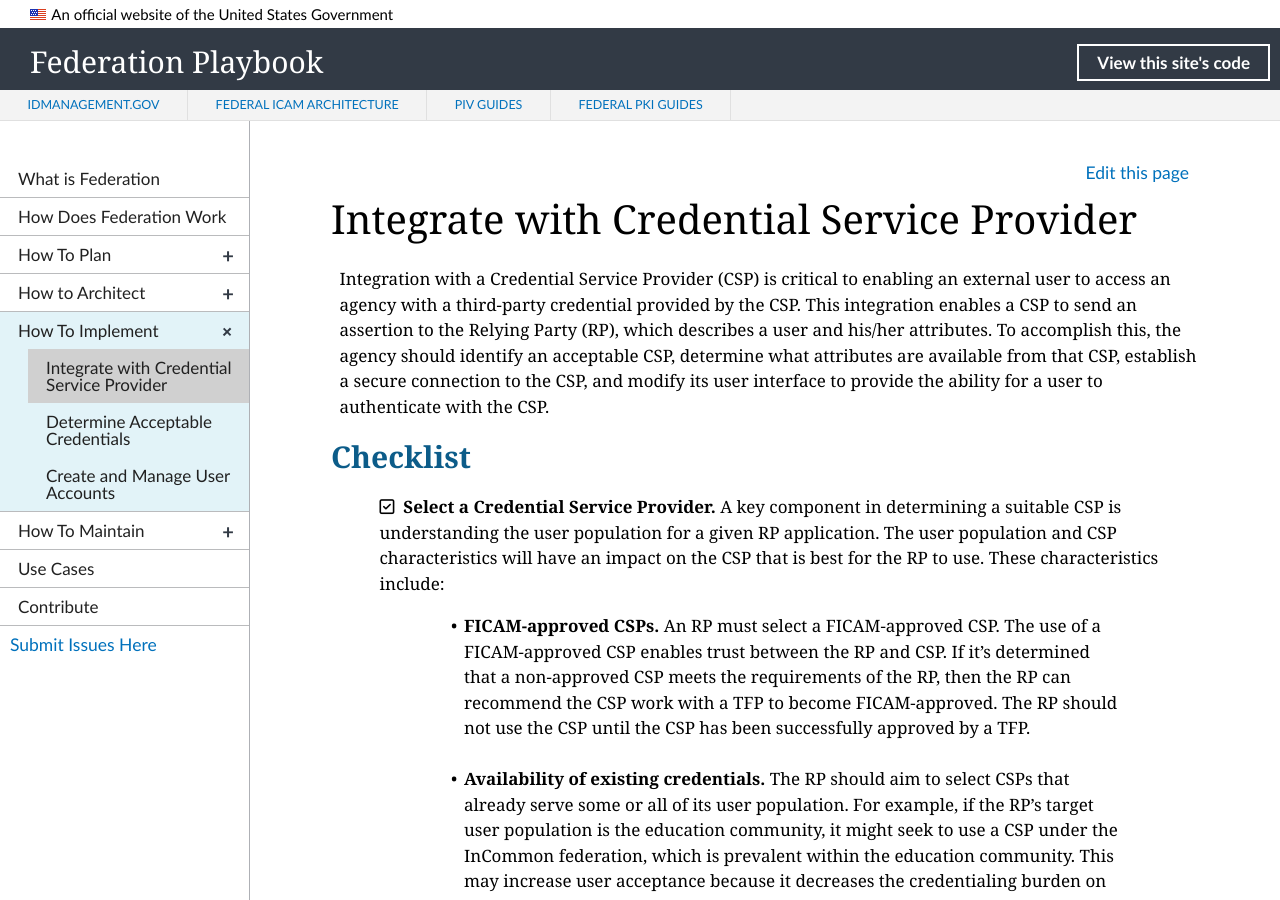
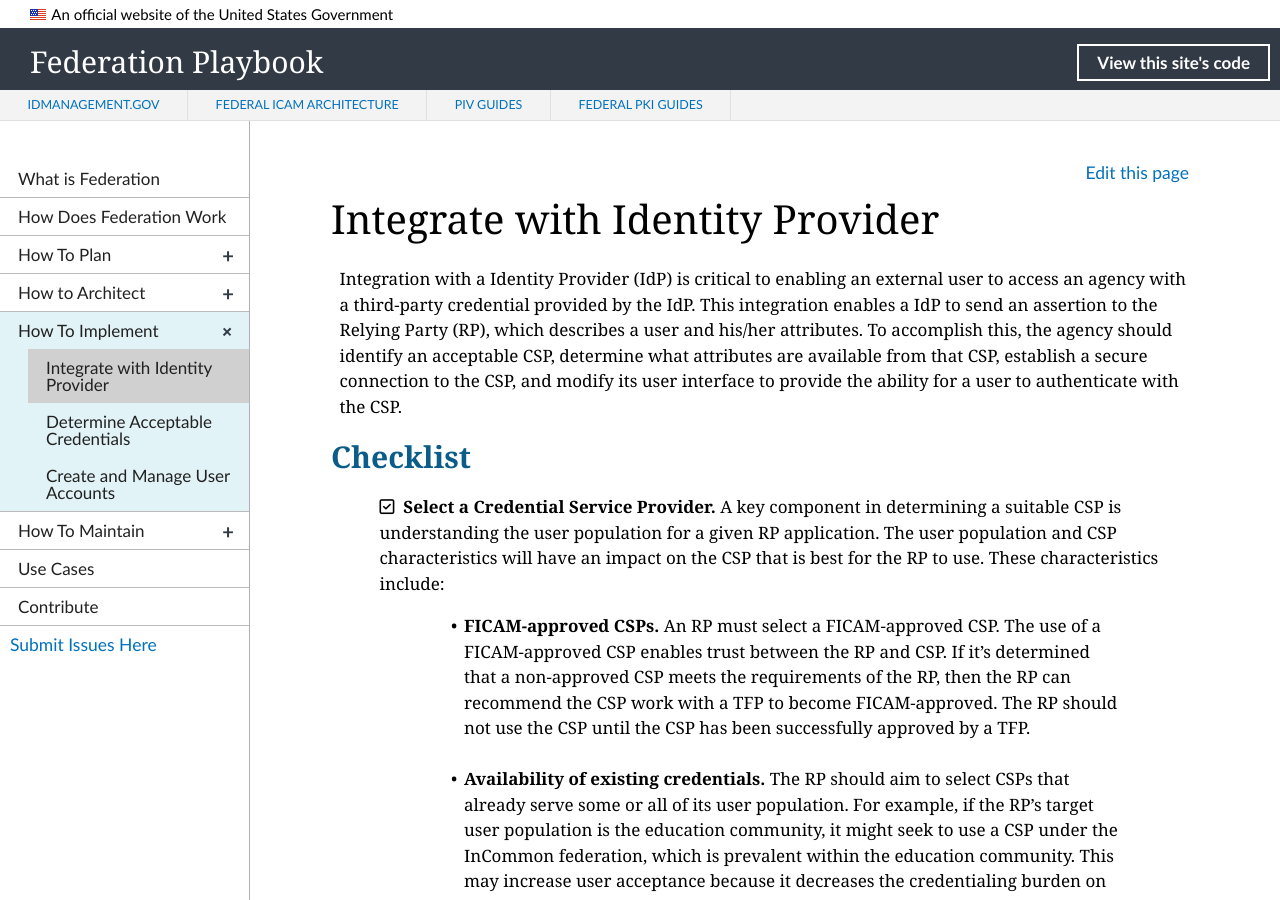
Before and after one commit to GSA/ficam-federation, a Jekyll site: the page built from _implement/1_step-9.md, in a window 1280 px wide and 900 px high. Built offline with Jekyll 4.4.1, drawn with Linux system fonts in a browser that asks for light colours; nearby versions of some CDN libraries; library files that are not in the unit come from our copies.

Commit message:
Changed CSP to IdP

```diff
--- a/_implement/1_step-9.md
+++ b/_implement/1_step-9.md
@@ -1,10 +1,10 @@
 ---
 layout: default
-title: Integrate with Credential Service Provider
+title: Integrate with Identity Provider
 permalink: implement/1_step-9/
 ---
 
-Integration with a Credential Service Provider (CSP) is critical to enabling an external user to access an agency with a third-party credential provided by the CSP. This integration enables a CSP to send an assertion to the Relying Party (RP), which describes a user and his/her attributes. To accomplish this, the agency should identify an acceptable CSP, determine what attributes are available from that CSP, establish a secure connection to the CSP, and modify its user interface to provide the ability for a user to authenticate with the CSP.
+Integration with a Identity Provider (IdP) is critical to enabling an external user to access an agency with a third-party credential provided by the IdP. This integration enables a IdP to send an assertion to the Relying Party (RP), which describes a user and his/her attributes. To accomplish this, the agency should identify an acceptable CSP, determine what attributes are available from that CSP, establish a secure connection to the CSP, and modify its user interface to provide the ability for a user to authenticate with the CSP.
 
 ## <span style="color: #0C5C89">**Checklist**</span>
 
```
